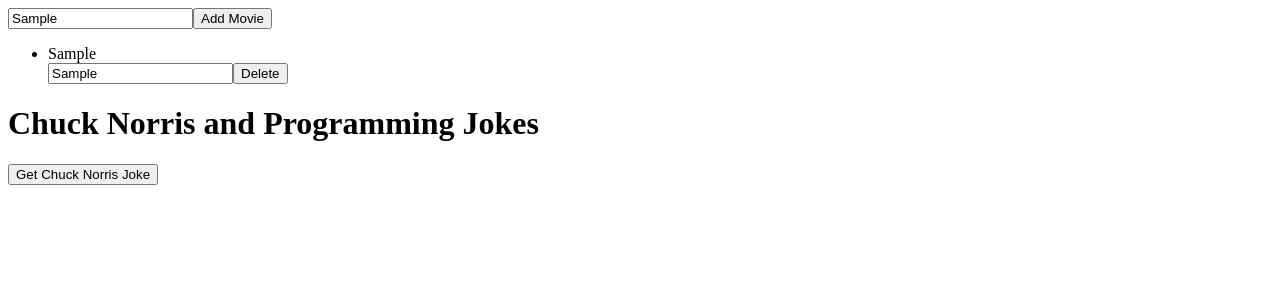
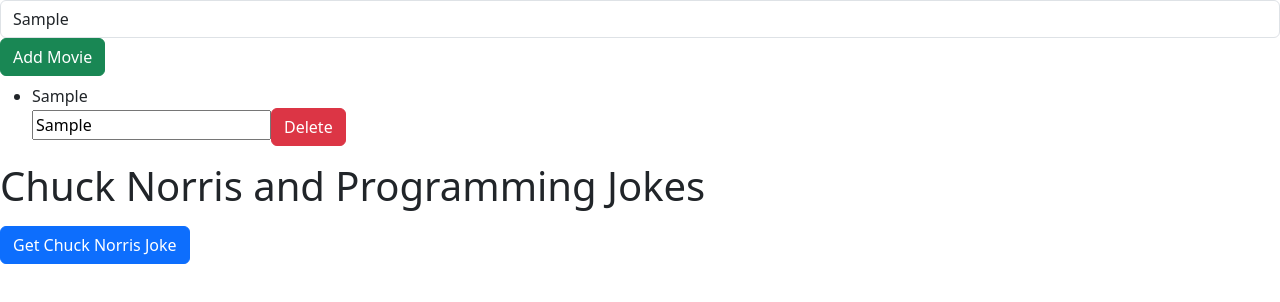
Before and after one commit to Sulivlr/HomeWork-59, a React (Vite) app: page / in a window 1280 px wide. Both pictures are taken after typing "Sample" into the empty fields and a click on the button "Add Movie". Shown: the top 302 px of the page. Built offline with nearby package versions, Linux system fonts and the light colour scheme; no server answers.

Commit message:
Added some bootstrap.

```diff
--- a/src/App.tsx
+++ b/src/App.tsx
@@ -2,6 +2,7 @@
 import {Movie} from './types';
 import MovieForm from './components/MovieForm/MovieForm';
 import Joke from './components/Jokes/Joke';
+import 'bootstrap/dist/css/bootstrap.min.css'
 
 const App: React.FC = () => {
   const [movies, setMovies] = useState<Movie[]>([]);
@@ -32,14 +33,14 @@
 
   return (
     <div>
-      <input
+      <input className="form-control"
         type="text"
         value={movieTitle}
         onChange={(event) => setMovieTitle(event.target.value)}
       />
-      <button onClick={addMovie}>Add Movie</button>
+      <button className="btn btn-success" onClick={addMovie}>Add Movie</button>
 
-      <ul>
+      <ul className="mt-2">
         {movies.map((movie) => (
           <li key={movie.id}>{movie.title}</li>
         ))}
--- a/src/components/Jokes/Joke.tsx
+++ b/src/components/Jokes/Joke.tsx
@@ -27,7 +27,7 @@
     <div className="Header">
       <h1> Chuck Norris and Programming Jokes</h1>
       <JokeRender joke={joke}/>
-     <Button onClick={ChuckJoke} text="Get Chuck Norris Joke"/>
+     <Button  onClick={ChuckJoke} text="Get Chuck Norris Joke"/>
     </div>
   );
 };
--- a/src/components/Jokes/button.tsx
+++ b/src/components/Jokes/button.tsx
@@ -8,7 +8,7 @@
 const Button: React.FC<Props> = ({onClick, text}) => {
   return (
     <div>
-      <button onClick={onClick}>{text}</button>
+      <button className="btn btn-primary" onClick={onClick}>{text}</button>
     </div>
   );
 };
--- a/src/components/MovieForm/MovieForm.tsx
+++ b/src/components/MovieForm/MovieForm.tsx
@@ -18,7 +18,7 @@
             value={movie.title}
             onChange={changeName}
           />
-          <button onClick={() => onDelete(movie.id)}>Delete</button>
+          <button className="btn btn-danger" onClick={() => onDelete(movie.id)}>Delete</button>
         </div>
       ))}
     </div>
```
